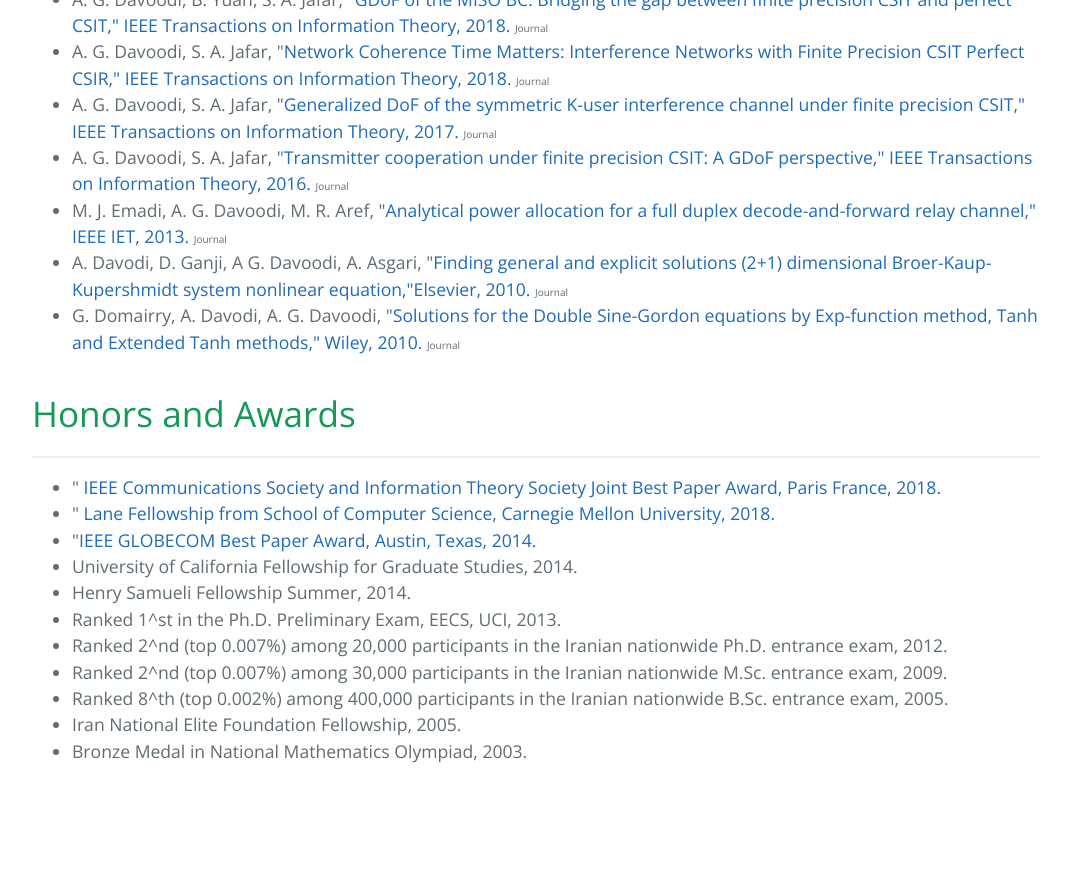
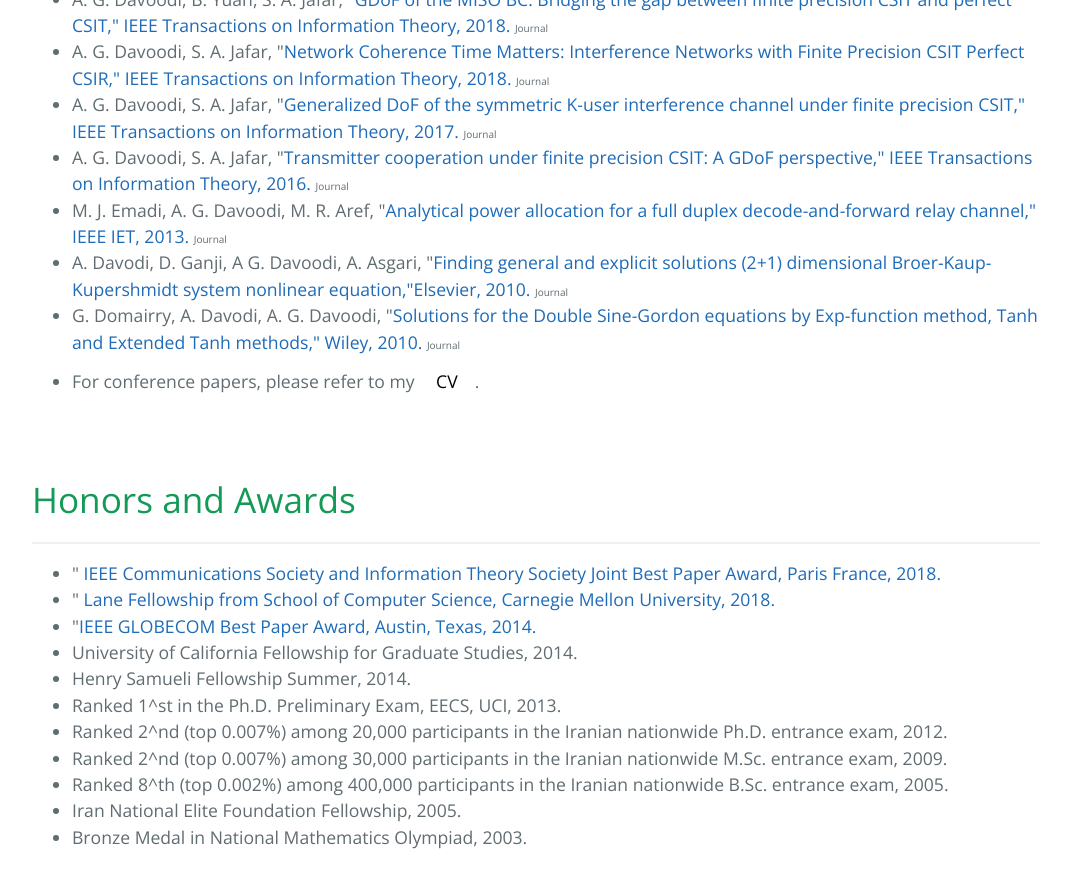
Before and after one commit to arashgholami/arashgholami.github.io, a Jekyll site: the page built from index.md, in a window 1280 px wide and 900 px high, scrolled down 3013 px. Shown: the top 888 px of the window, without its empty margins (104-1175 px from the left). Built offline with Jekyll 4.4.1, drawn with Linux system fonts in a browser that asks for light colours; before the commit the page ends 3827 px from its top, so only the background shows below that.

Commit message:
Update index.md

```diff
--- a/index.md
+++ b/index.md
@@ -142,6 +142,8 @@ of having the same hash is higher. </font><br>
    <li>M. J. Emadi, A. G. Davoodi, M. R. Aref, "<a href="https://ieeexplore.ieee.org/abstract/document/6555770">Analytical power allocation for a full duplex decode-and-forward relay channel," IEEE IET, 2013. </a>  <span class="brownText"> <font style="font-size:10px"> Journal </font></span> </li>
    <li>A. Davodi, D. Ganji, A G. Davoodi, A. Asgari, "<a href="https://www.sciencedirect.com/science/article/abs/pii/S0096300309005359">Finding general and explicit solutions (2+1) dimensional Broer-Kaup-Kupershmidt system nonlinear equation,"Elsevier, 2010. </a>  <span class="brownText"> <font style="font-size:10px"> Journal </font></span> </li>
    <li> G. Domairry, A. Davodi, A. G. Davoodi, "<a  href="https://onlinelibrary.wiley.com/doi/abs/10.1002/num.20440">Solutions for the Double Sine-Gordon equations by Exp-function method, Tanh and Extended Tanh methods," Wiley, 2010. </a>  <span class="brownText"> <font style="font-size:10px"> Journal </font></span> </li>
+   <li>For conference papers, please refer to my <a href="https://arashgholami.github.io/Resume.pdf" class="btn"> <p style="color:Black;">CV</p>   </a>. </li>
+
 </ul>
 
 # Honors and Awards
```
